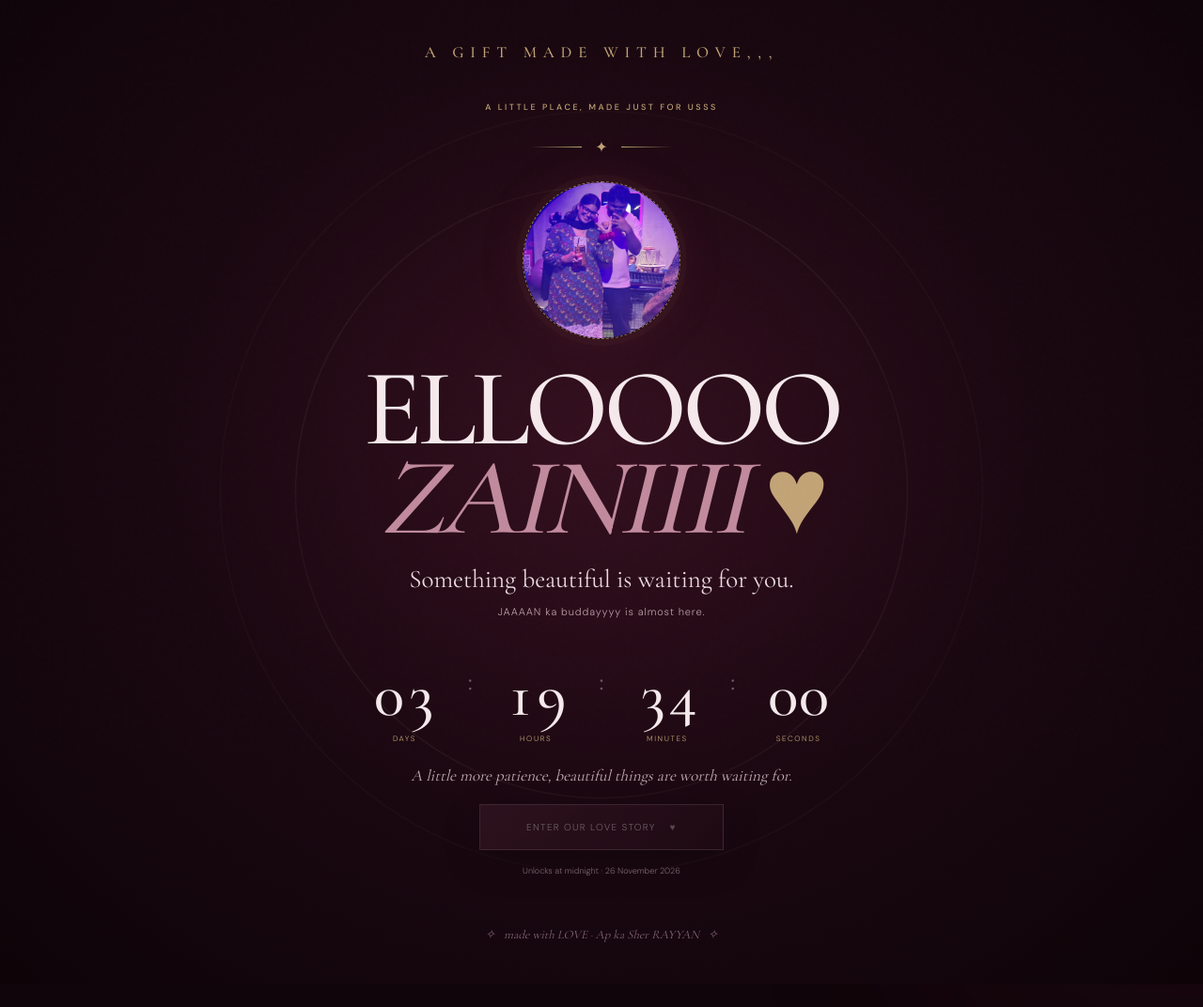
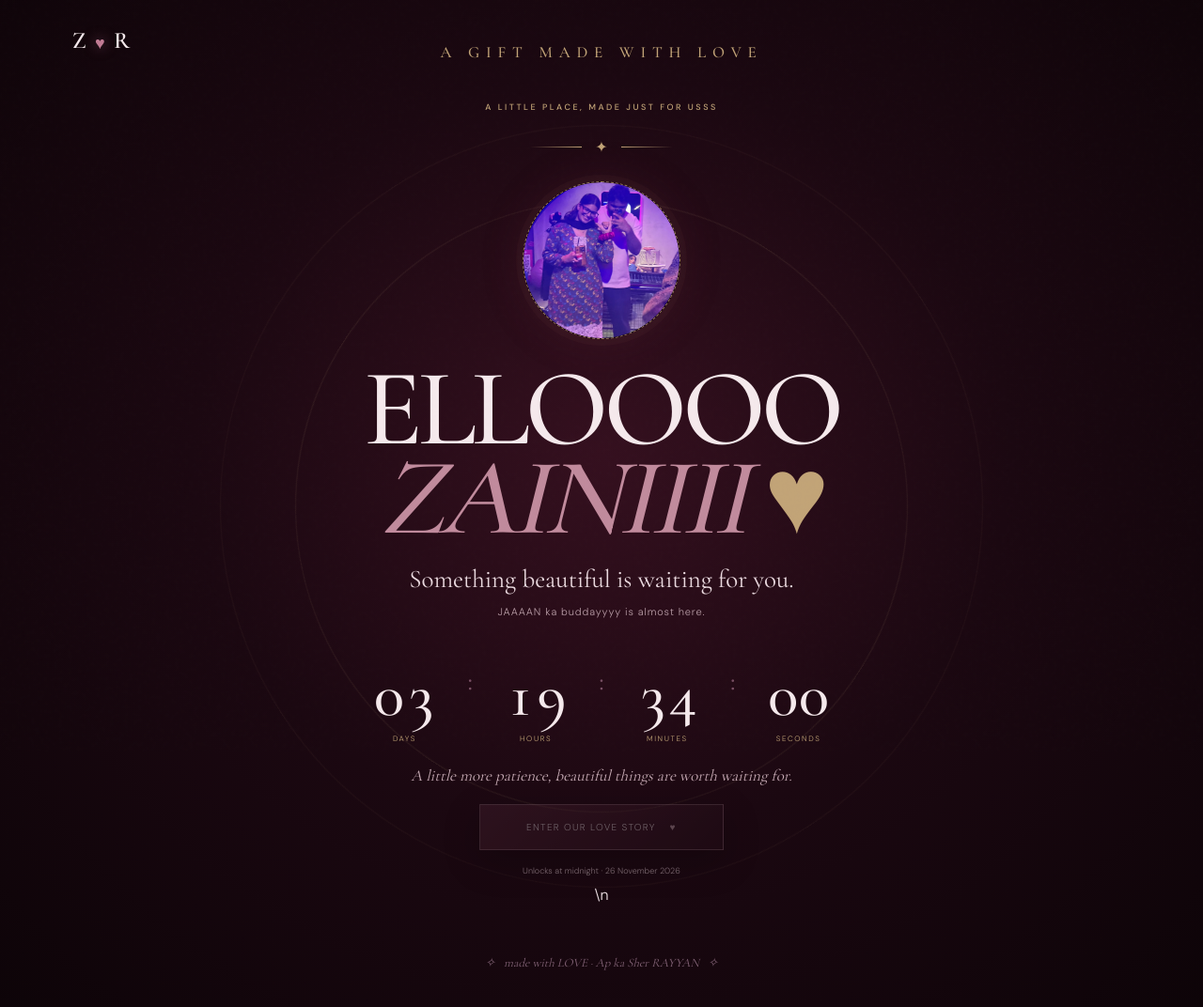
Before and after one commit to Rayyan-ab/Meri-Zainiii, a plain HTML site: page index.html in a window 1280 px wide. Shown: the whole page at 94% size. Before the commit the page ends 1048 px from the top, so only its background shows below. Drawn offline with nearby package versions, Linux system fonts and the light colour scheme.

Commit message:
Update index.html

```diff
--- a/index.html
+++ b/index.html
@@ -1,7 +1,7 @@
 <!doctype html><html lang="en"><head><meta charset="utf-8"><meta name="viewport" content="width=device-width,initial-scale=1"><meta name="theme-color" content="#10050a"><title>Meri Pyari Zaini</title><link rel="stylesheet" href="style.css"></head><body>
 <div class="noise"></div><div class="aurora"></div><div class="aurora b"></div>
-<main class="gate"><div class="gate-inner">
- <div class="gate-monogram">A GIFT MADE WITH LOVE,,,</div><p class="eyebrow">A LITTLE PLACE, MADE JUST FOR USSS</p>
+<main class="gate"><a class="gate-brand" href="index.html" aria-label="Z heart R">Z<span> ♥ </span>R</a><div class="gate-inner">
+ <div class="gate-monogram">A GIFT MADE WITH LOVE</div><p class="eyebrow">A LITTLE PLACE, MADE JUST FOR USSS</p>
  <div class="ornament"><span></span><i>✦</i><span></span></div>
 <div class="gate-photo">
    <img src="zainiiii.jpg" alt="ZAINIIII">
@@ -11,8 +11,7 @@
  <div class="countdown" aria-live="polite"><div class="time-unit"><strong id="days">00</strong><span>DAYS</span></div><b class="colon">:</b><div class="time-unit"><strong id="hours">00</strong><span>HOURS</span></div><b class="colon">:</b><div class="time-unit"><strong id="minutes">00</strong><span>MINUTES</span></div><b class="colon">:</b><div class="time-unit"><strong id="seconds">00</strong><span>SECONDS</span></div></div>
  <p id="gateNote" class="gate-note">A little more patience, beautiful things are worth waiting for HUHUHUHUHU.</p>
  <button id="enterButton" class="lux-button" disabled><span>Enter Our Love Story</span><b class="heart">♥</b></button>
- <p class="timezone">Unlocks at midnight · 26 November 2026 </p>
- <div class="gate-foot">✧ &nbsp; made with LOVE · Ap ka Sher RAYYAN &nbsp; ✧</div>
+ <p class="timezone">Unlocks at midnight · 26 November 2026 </p>\n <div class="gate-foot">✧ &nbsp; made with LOVE · Ap ka Sher RAYYAN &nbsp; ✧</div>
 </div></main>
 <div id="petals" class="petals"></div>
 <script>
@@ -21,4 +20,4 @@ const ids=["days","hours","minutes","seconds"];
 function tick(){let diff=Math.max(0,unlockAt-Date.now()),s=Math.floor(diff/1000),v=[Math.floor(s/86400),Math.floor(s%86400/3600),Math.floor(s%3600/60),s%60];ids.forEach((id,i)=>document.getElementById(id).textContent=String(v[i]).padStart(2,"0"));let ready=Date.now()>=unlockAt;document.getElementById("enterButton").disabled=!ready;document.getElementById("gateNote").textContent=ready?"Your moment is here. Your little universe is ready.":"A little more patience, beautiful things are worth waiting for.";if(ready&&!window.didReveal){window.didReveal=true;const root=document.getElementById("petals");for(let i=0;i<55;i++){let p=document.createElement("i");p.className="petal";p.style.left=Math.random()*100+"%";p.style.animationDuration=(5+Math.random()*8)+"s";p.style.animationDelay=(Math.random()*2)+"s";p.style.setProperty("--drift",(Math.random()*220-110)+"px");root.appendChild(p)}}}
 document.getElementById("enterButton").addEventListener("click",()=>{if(Date.now()>=unlockAt)location.href="home.html"});
 tick();setInterval(tick,1000);
-</script></body></html>
+</script><script src="image-lightbox.js"></script></body></html>
```
